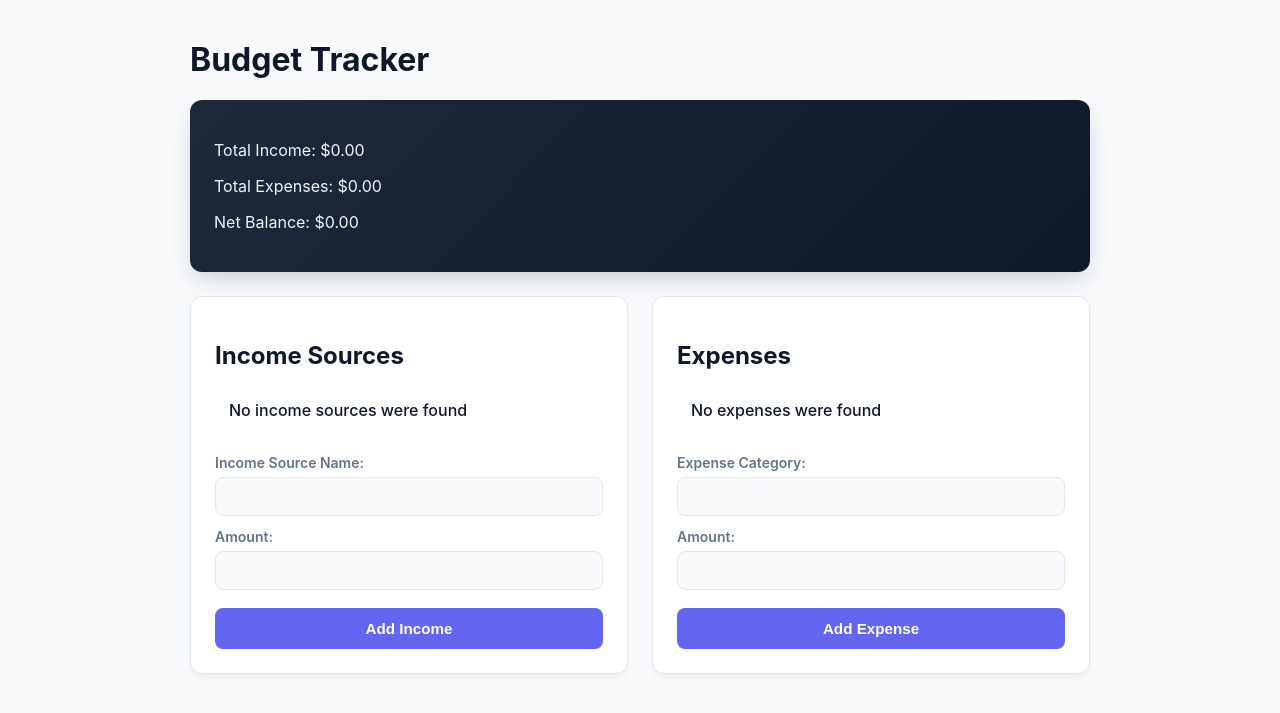
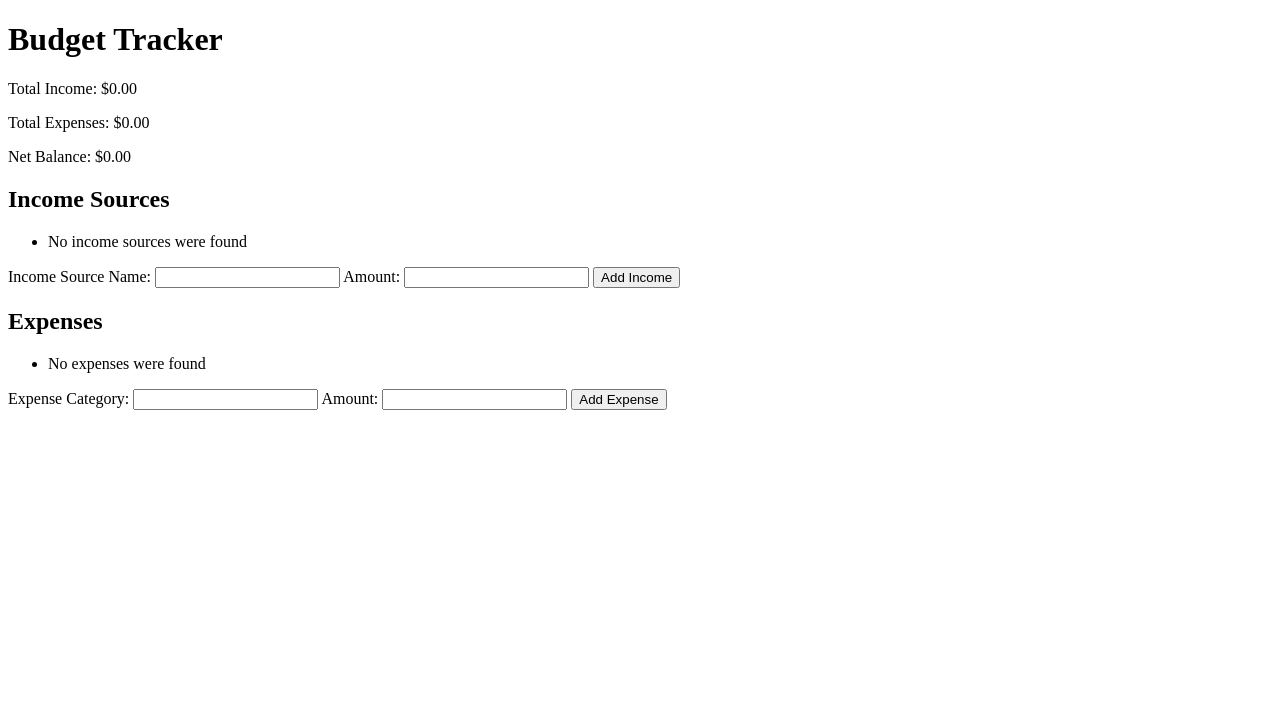
Before and after one commit to J-Alg/budget-tracker, a FastAPI app: page / in a window 1280 px wide. Shown: the top 713 px of the page. Run offline with FastAPI, Linux system fonts and the light colour scheme.

Commit message:
Taking a step back, removing CSS to learn more

```diff
--- a/static/style.css
+++ /dev/null
@@ -1,156 +0,0 @@
-:root {
-    --bg-page: #f8fafc;
-    --bg-card: #ffffff;
-    --text-main: #0f172a;
-    --text-muted: #64748b;
-    --border-subtle: #e2e8f0;
-
-    --brand-primary: #6366f1;
-    --brand-hover: #4f46e5;
-
-    --income-color: #10b981;
-    --income-bg: #ecfdf5;
-
-    --expense-color: #f43f5e;
-    --expense-bg: #fff1f2;
-
-    --summary-gradient: linear-gradient(135deg, #1e293b 0%, #0f172a 100%);
-}
-
-body {
-    background-color: var(--bg-page);
-    color: var(--text-main);
-    font-family: -apple-system, BlinkMacSystemFont, "Segoe UI", Roboto, sans-serif;
-}
-
-.summary-card {
-    background: var(--summary-gradient);
-    color: #ffffff;
-    border-radius: 12px;
-    padding: 24px;
-    box-shadow: 0 10px 25px -5px rgba(15, 23, 42, 0.2);
-}
-
-.summary-card h2,
-.summary-card p {
-    color: #f1f5f9;
-}
-
-button {
-    background-color: var(--brand-primary);
-    color: #ffffff;
-}
-
-button:hover {
-    background-color: var(--brand-hover);
-}
-
-.income-item {
-    background-color: var(--income-bg);
-    border-left: 4px solid var(--income-color);
-    color: var(--text-main);
-}
-
-.expense-item {
-    background-color: var(--expense-bg);
-    border-left: 4px solid var(--expense-color);
-    color: var(--text-main);
-}
-/* Center the page container */
-.container {
-    max-width: 900px;
-    margin: 40px auto;
-    padding: 0 20px;
-}
-
-/* The Responsive 2-Column Flexbox Layout */
-.columns {
-    display: flex;
-    flex-wrap: wrap;
-    gap: 24px;
-    margin-top: 24px;
-}
-
-/* The Individual Cards */
-.card {
-    flex: 1 1 340px;
-    background-color: var(--bg-card);
-    border: 1px solid var(--border-subtle);
-    border-radius: 12px;
-    padding: 24px;
-    box-shadow: 0 4px 6px -1px rgba(0, 0, 0, 0.05);
-}
-
-/* Clean list styling */
-ul {
-    list-style: none;
-    padding: 0;
-    margin-bottom: 24px;
-}
-
-li {
-    padding: 10px 14px;
-    margin-bottom: 8px;
-    border-radius: 6px;
-    font-weight: 500;
-}
-
-/* --- Form Layout & Typography --- */
-form {
-    margin-top: 16px;
-}
-
-label {
-    display: block;
-    font-size: 0.875rem;
-    font-weight: 600;
-    color: var(--text-muted);
-    margin-bottom: 6px;
-    margin-top: 12px;
-}
-
-/* --- Clean, Full-Width Inputs --- */
-input[type="text"],
-input[type="number"] {
-    width: 100%;
-    padding: 10px 14px;
-    border: 1px solid var(--border-subtle);
-    border-radius: 8px;
-    font-size: 0.95rem;
-    color: var(--text-main);
-    background-color: #f8fafc;
-    box-sizing: border-box; /* Crucial: Keeps padding inside the card! */
-    transition: all 0.2s ease;
-}
-
-/* Subtle glow when user clicks into an input field */
-input[type="text"]:focus,
-input[type="number"]:focus {
-    outline: none;
-    border-color: var(--brand-primary);
-    background-color: #ffffff;
-    box-shadow: 0 0 0 3px rgba(99, 102, 241, 0.15);
-}
-
-/* --- Polished Action Buttons --- */
-button {
-    width: 100%;
-    margin-top: 18px;
-    padding: 12px;
-    background-color: var(--brand-primary);
-    color: #ffffff;
-    border: none;
-    border-radius: 8px;
-    font-size: 0.95rem;
-    font-weight: 600;
-    cursor: pointer;
-    transition: background-color 0.2s ease, transform 0.1s ease;
-}
-
-button:hover {
-    background-color: var(--brand-hover);
-}
-
-button:active {
-    transform: scale(0.98); /* Subtle click-press effect */
-}
--- a/templates/index.html
+++ b/templates/index.html
@@ -3,7 +3,7 @@
 <head>
     <meta charset="UTF-8">
     <title>Budget Tracker</title>
-    <link rel="stylesheet" href="{{ url_for('static', path='style.css') }}">
+<!--    <link rel="stylesheet" href="{{ url_for('static', path='style.css') }}">-->
 </head>
 <body>
     <div class="container">
```
